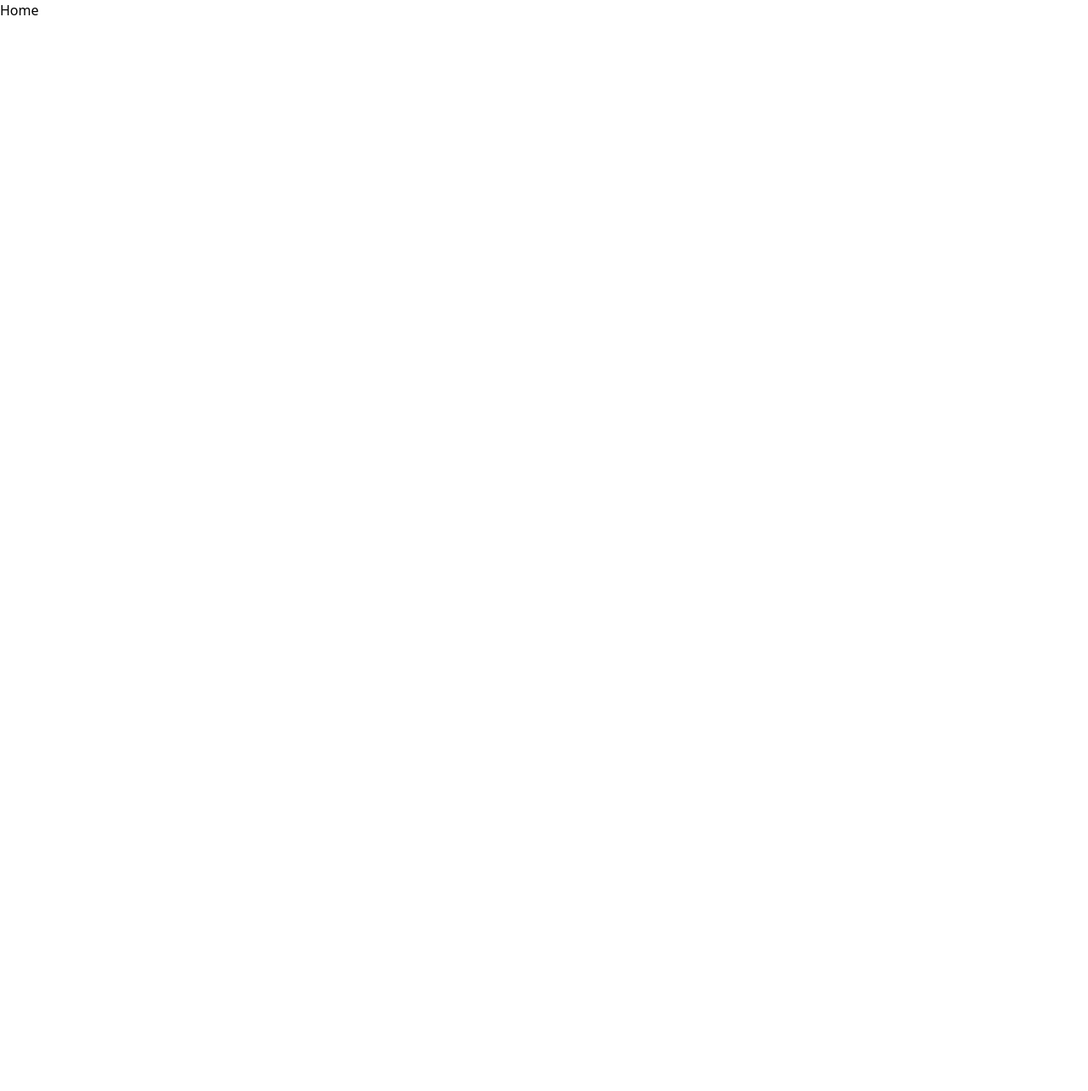
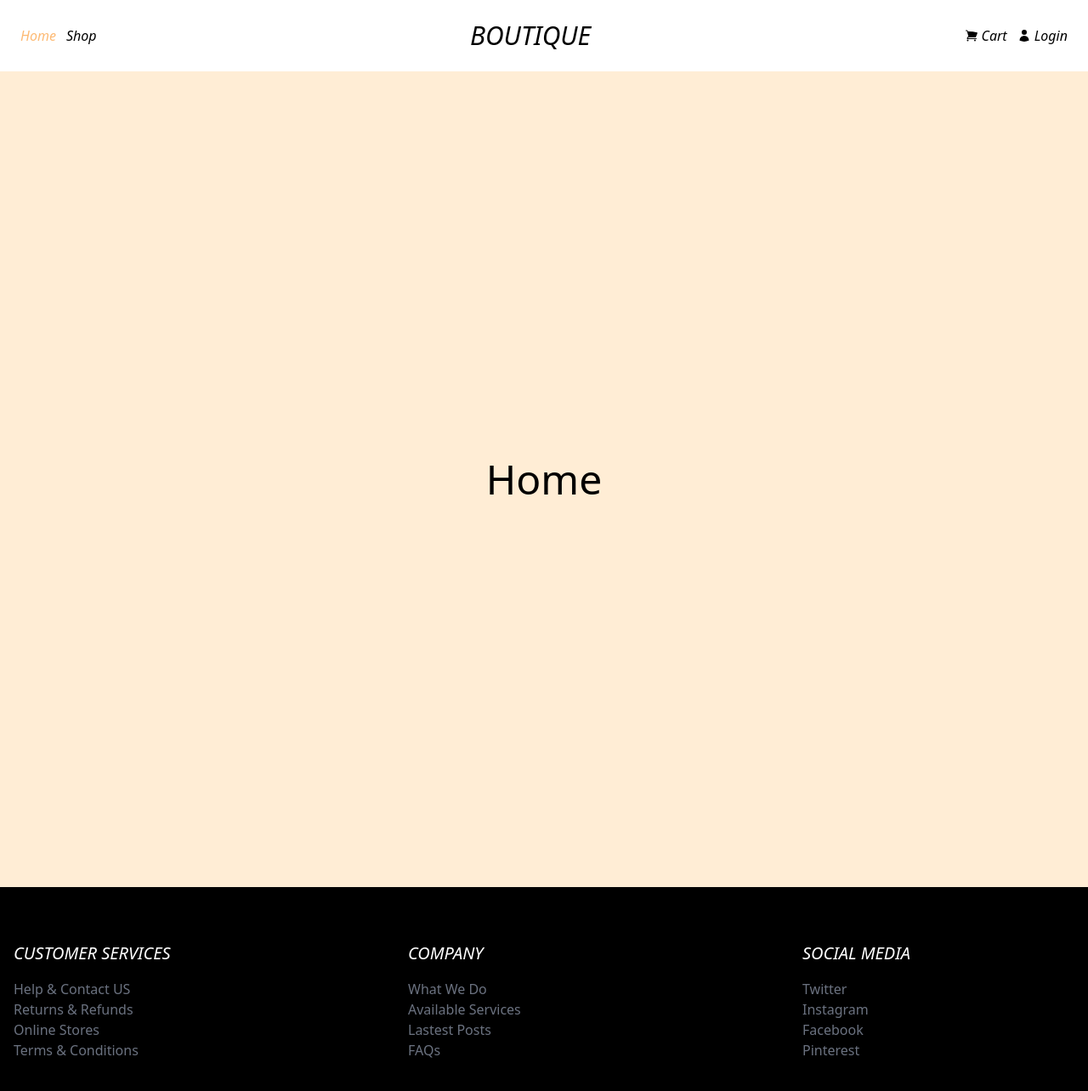
Before and after one commit to binhtran432k/e-commerce-react, a React (Vite) app: page / in a window 1280 px wide. Shown: the top 1284 px of the page at 85% size. Before the commit the page ends 800 px from the top, so only its background shows below. Built offline with nearby package versions, Linux system fonts and the light colour scheme.

Commit message:
feat: implement main layout with navbar and footer

```diff
--- a/package.json
+++ b/package.json
@@ -12,6 +12,8 @@
 		"preview": "vite preview"
 	},
 	"dependencies": {
+		"@heroicons/react": "^2.1.1",
+		"clsx": "^2.1.0",
 		"million": "latest",
 		"react": "^18.2.0",
 		"react-dom": "^18.2.0",
--- /dev/null
+++ b/public/footer.json
@@ -0,0 +1,67 @@
+{
+	"columns": [
+		{
+			"name": "Customer Services",
+			"items": [
+				{
+					"label": "Help & Contact US",
+					"url": "#"
+				},
+				{
+					"label": "Returns & Refunds",
+					"url": "#"
+				},
+				{
+					"label": "Online Stores",
+					"url": "#"
+				},
+				{
+					"label": "Terms & Conditions",
+					"url": "#"
+				}
+			]
+		},
+		{
+			"name": "Company",
+			"items": [
+				{
+					"label": "What We Do",
+					"url": "#"
+				},
+				{
+					"label": "Available Services",
+					"url": "#"
+				},
+				{
+					"label": "Lastest Posts",
+					"url": "#"
+				},
+				{
+					"label": "FAQs",
+					"url": "#"
+				}
+			]
+		},
+		{
+			"name": "Social Media",
+			"items": [
+				{
+					"label": "Twitter",
+					"url": "#"
+				},
+				{
+					"label": "Instagram",
+					"url": "#"
+				},
+				{
+					"label": "Facebook",
+					"url": "#"
+				},
+				{
+					"label": "Pinterest",
+					"url": "#"
+				}
+			]
+		}
+	]
+}
--- a/src/app.tsx
+++ b/src/app.tsx
@@ -1,6 +1,7 @@
 import { ReactNode, Suspense, lazy } from "react";
-import { RouterProvider, createBrowserRouter } from "react-router-dom";
+import { Outlet, RouterProvider, createBrowserRouter } from "react-router-dom";
 import Loading from "./components/loading";
+import Main from "./layouts/main";
 
 const ROOT_PATH = import.meta.env.VITE_ROOT_PATH || "/";
 
@@ -17,10 +18,20 @@ function wrapLoading(child: ReactNode) {
 	return <Suspense fallback={<Loading />}>{child}</Suspense>;
 }
 
-const router = createBrowserRouter([
+const router = createBrowserRouter(
+	[
 		{
-		path: ROOT_PATH,
-		errorElement: wrapLoading(<NotFound />),
+			path: "/",
+			element: (
+				<Main>
+					<Outlet />
+				</Main>
+			),
+			errorElement: wrapLoading(
+				<Main>
+					<NotFound />
+				</Main>,
+			),
 			children: [
 				{ index: true, element: wrapLoading(<Home />) },
 				{ path: "shop", element: wrapLoading(<Shop />) },
@@ -31,7 +42,9 @@ const router = createBrowserRouter([
 				{ path: "register", element: wrapLoading(<Register />) },
 			],
 		},
-]);
+	],
+	{ basename: ROOT_PATH },
+);
 
 function App() {
 	return <RouterProvider router={router} />;
--- /dev/null
+++ b/src/components/footer.tsx
@@ -0,0 +1,56 @@
+import type { LinkItem } from "@/definitions";
+import { memo, useEffect, useState } from "react";
+
+interface FooterSection {
+	name: string;
+	items: LinkItem[];
+}
+
+interface FooterResponse {
+	columns: FooterSection[];
+}
+
+function FooterSection({ name, items }: { name: string; items: LinkItem[] }) {
+	return (
+		<div className="w-[20rem]">
+			<h5 className="italic text-xl uppercase">{name}</h5>
+			<ul className="mt-4">
+				{items.map((item) => (
+					<li key={item.label}>
+						<a href={item.url} className="text-gray-500 hover:text-gray-300">
+							{item.label}
+						</a>
+					</li>
+				))}
+			</ul>
+		</div>
+	);
+}
+
+const Footer = memo(() => {
+	const [footerSections, setFooterSections] = useState<FooterSection[]>([]);
+	useEffect(() => {
+		loader().then((cols) => setFooterSections(cols));
+	}, []);
+	return (
+		<footer className="bg-black text-white">
+			<div className="container m-auto px-4 py-16 flex justify-between">
+				{footerSections.map((section) => (
+					<FooterSection
+						key={section.name}
+						name={section.name}
+						items={section.items}
+					/>
+				))}
+			</div>
+		</footer>
+	);
+});
+
+export async function loader() {
+	const res = await fetch("footer.json");
+	const data: FooterResponse = await res.json();
+	return data.columns;
+}
+
+export default Footer;
--- /dev/null
+++ b/src/components/navbar.tsx
@@ -0,0 +1,69 @@
+import type { LinkItem } from "@/definitions";
+import { ShoppingCartIcon, UserIcon } from "@heroicons/react/24/solid";
+import clsx from "clsx/lite";
+import { Link, NavLink } from "react-router-dom";
+
+const routes: LinkItem[] = [
+	{ label: "Home", url: "/" },
+	{ label: "Shop", url: "/shop" },
+];
+
+const iconClassName = "h-4";
+const actions: LinkItem[] = [
+	{
+		label: "Cart",
+		url: "/cart",
+		icon: <ShoppingCartIcon className={iconClassName} />,
+	},
+	{
+		label: "Login",
+		url: "/login",
+		icon: <UserIcon className={iconClassName} />,
+	},
+];
+
+function NavBarLink({ route }: { route: LinkItem }) {
+	return (
+		<NavLink
+			to={route.url}
+			className={({ isActive }) => {
+				return clsx(
+					"flex items-center gap-1",
+					isActive ? "hover:text-orange-200" : "hover:text-gray-400",
+					isActive && "text-orange-300",
+				);
+			}}
+		>
+			{route.icon}
+			{route.label}
+		</NavLink>
+	);
+}
+
+function NavBar() {
+	return (
+		<nav className="px-6 py-6 flex justify-between items-center">
+			<ul className="flex gap-3 italic">
+				{routes.map((route) => (
+					<li key={route.label}>
+						<NavBarLink route={route} />
+					</li>
+				))}
+			</ul>
+			<Link to="/">
+				<h1 className="hover:text-gray-400 italic text-3xl uppercase">
+					Boutique
+				</h1>
+			</Link>
+			<ul className="flex gap-3 italic">
+				{actions.map((route) => (
+					<li key={route.label}>
+						<NavBarLink route={route} />
+					</li>
+				))}
+			</ul>
+		</nav>
+	);
+}
+
+export default NavBar;
--- /dev/null
+++ b/src/definitions.ts
@@ -0,0 +1,5 @@
+export interface LinkItem {
+	label: string;
+	url: string;
+	icon?: JSX.Element;
+}
--- /dev/null
+++ b/src/layouts/main.tsx
@@ -0,0 +1,19 @@
+import Footer from "@/components/footer";
+import NavBar from "@/components/navbar";
+import { PropsWithChildren } from "react";
+
+function Main({ children }: PropsWithChildren) {
+	return (
+		<>
+			<header className="container m-auto">
+				<NavBar />
+			</header>
+			<main className="container m-auto bg-orange-100 min-h-[120vh] text-5xl flex items-center justify-center">
+				{children}
+			</main>
+			<Footer />
+		</>
+	);
+}
+
+export default Main;
```
Also changed, not shown: 1 other file (tests, documents, lock files or other folders). Lines whose indentation alone changed are shown as unchanged.
